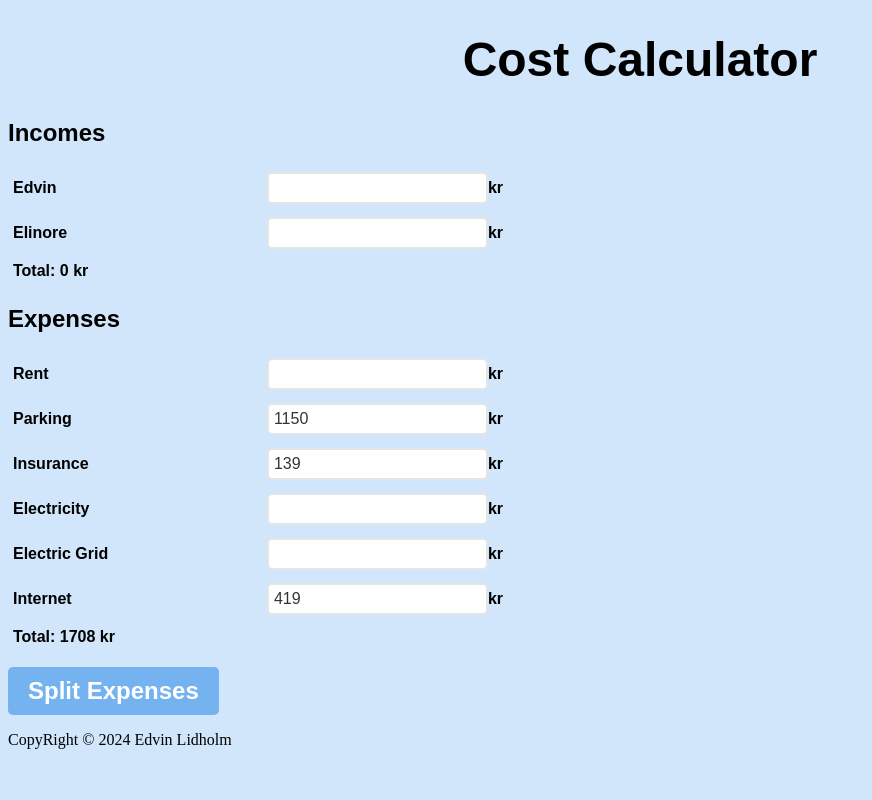
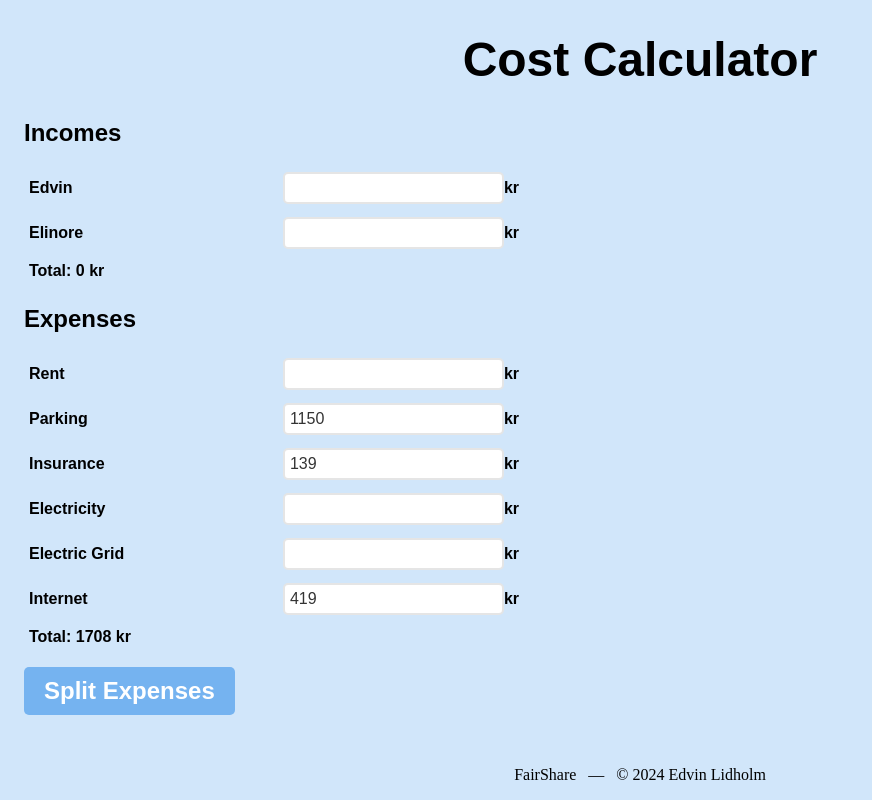
Before and after one commit to elidholm/fair-share, a React (Vite) app: page / in a window 1280 px wide. Shown: the whole page, without its empty margins (0-872 px from the left). Built offline with nearby package versions, Linux system fonts and the light colour scheme.

Commit message:
feat: fix footer to bototm of page

```diff
--- a/src/App.jsx
+++ b/src/App.jsx
@@ -3,7 +3,7 @@ import Footer from './Footer.jsx';
 
 function App() {
   return (
-    <div>
+    <div id="app-container">
       <CostCalculator />
       <Footer />
     </div>
--- a/src/Footer.jsx
+++ b/src/Footer.jsx
@@ -3,7 +3,7 @@ function Footer() {
 
   return (
     <footer>
-      <p>CopyRight &copy; {currentYear} Edvin Lidholm</p>
+      <p>FairShare &nbsp; &mdash; &nbsp; &copy; {currentYear} Edvin Lidholm</p>
     </footer>
   )
 }
--- a/src/index.css
+++ b/src/index.css
@@ -1,15 +1,25 @@
-body{
-  align-items: center;
+html, body {
+  height: 100%;
+  margin: 0;
+  display: flex;
+  flex-direction: column;
   background-color: hsl(210, 80%, 90%);
 }
-.cost-calculator{
+#app-container {
+  display: flex;
+  flex-direction: column;
+  min-height: 100vh;
+  padding: 0px 24px;
+}
+.cost-calculator {
   font-family: Arial, sans-serif;
+  flex: 1;
 }
-h1{
+h1 {
   text-align: center;
   font-size: 3rem;
 }
-button{
+button {
   font-size: 1.5rem;
   font-weight: bold;
   padding: 10px 20px;
@@ -19,25 +29,25 @@ button{
   cursor: pointer;
   transition: background-color 0.5 ease;
 }
-.split-button{
+.split-button {
   background-color: hsl(210, 80%, 70%);
 }
-.split-button:hover{
+.split-button:hover {
   background-color: hsl(210, 80%, 60%);
 }
-input[type="number"]{
+input[type="number"] {
   font-size: 1rem;
   padding: 5px;
   border: 2px solid hsla(0, 0%, 80%, 0.5);
   border-radius: 5px;
   color: hsla(0, 0%, 0%, 0.8);
 }
-ul{
+ul {
   padding: 0;
   width: 70%;
   max-width: 500px;
 }
-li{
+li {
   font-size: 1rem;
   font-weight: bold;
   padding: 5px;
@@ -45,6 +55,9 @@ li{
   display: flex;
   align-items: center;
 }
-.text{
+.text {
   flex: 1;
 }
+footer {
+  text-align: center;
+}
```
